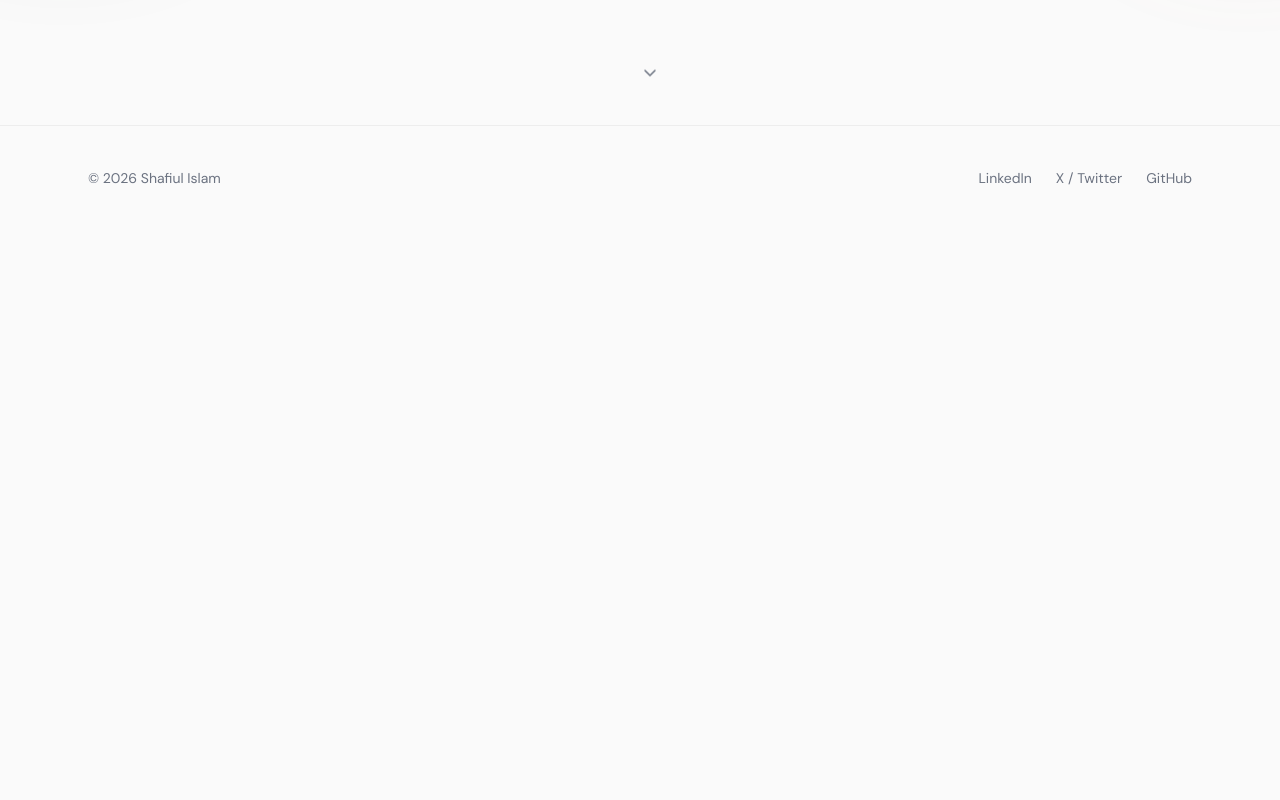
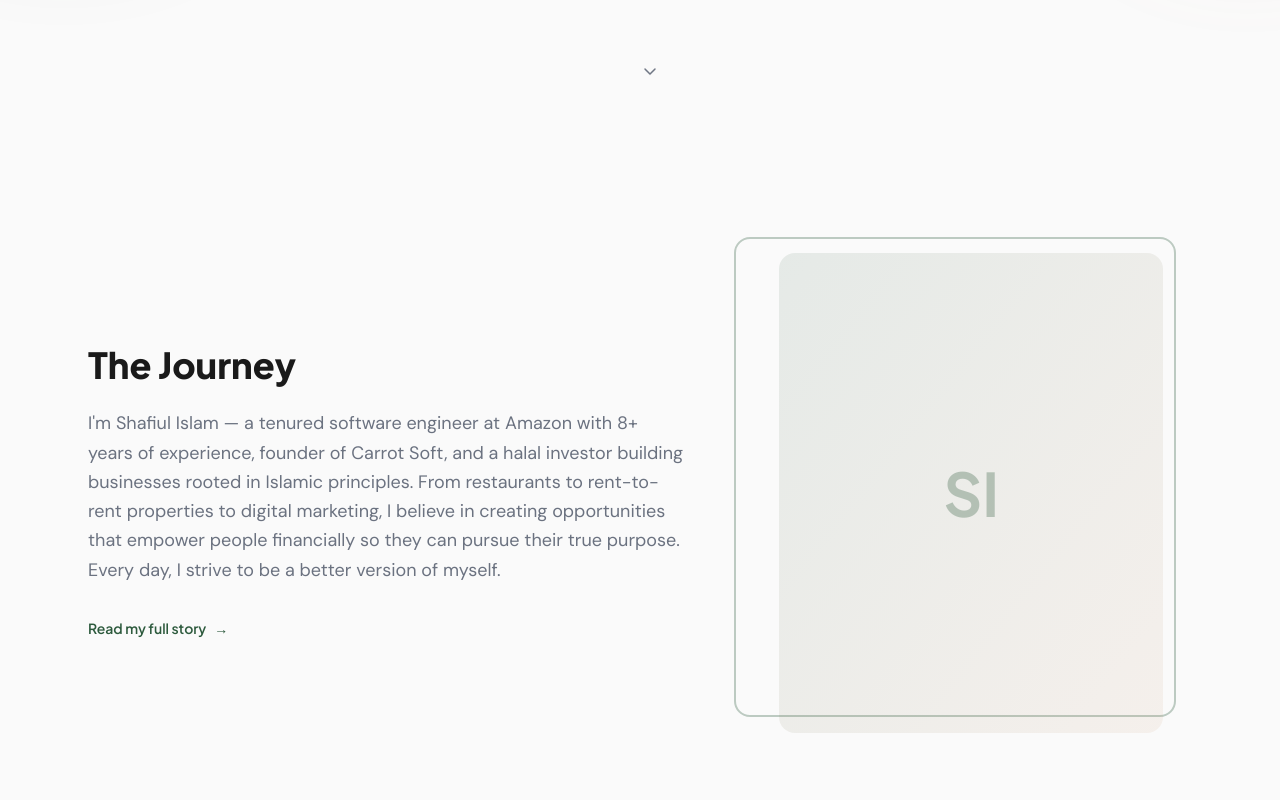
Before and after one commit to emes3ye/emes3ye, a Next.js app: page / in a window 1280 px wide. Shown: the part 740-1540 px from the top of the page. Before the commit the page ends 970 px from the top, so only its background shows below. Built offline with nearby package versions, Linux system fonts and the light colour scheme.

Commit message:
Task 003: Home Page — About Preview Section ✅

```diff
--- a/app/page.tsx
+++ b/app/page.tsx
@@ -1,9 +1,11 @@
 import Hero from "@/components/sections/Hero";
+import AboutPreview from "@/components/sections/AboutPreview";
 
 export default function Home() {
   return (
     <>
       <Hero />
+      <AboutPreview />
     </>
   );
 }
--- /dev/null
+++ b/components/sections/AboutPreview.tsx
@@ -0,0 +1,50 @@
+"use client";
+
+import Link from "next/link";
+import { useInView } from "@/hooks/useInView";
+
+export default function AboutPreview() {
+  const { ref, inView } = useInView();
+
+  return (
+    <section
+      ref={ref as React.RefObject<HTMLElement>}
+      className={`max-w-6xl mx-auto px-6 py-24 md:py-32 transition-all duration-700 ease-out ${
+        inView ? "opacity-100 translate-y-0" : "opacity-0 translate-y-8"
+      }`}
+    >
+      <div className="flex flex-col md:flex-row gap-12 md:gap-16 items-center">
+        {/* Text (60%) */}
+        <div className="flex-1 md:w-3/5">
+          <h2 className="font-heading font-extrabold text-3xl md:text-4xl text-foreground mb-6">
+            The Journey
+          </h2>
+          <p className="text-muted text-lg leading-relaxed mb-8">
+            I&apos;m Shafiul Islam — a tenured software engineer at Amazon with
+            8+ years of experience, founder of Carrot Soft, and a halal investor
+            building businesses rooted in Islamic principles. From restaurants to
+            rent-to-rent properties to digital marketing, I believe in creating
+            opportunities that empower people financially so they can pursue
+            their true purpose. Every day, I strive to be a better version of
+            myself.
+          </p>
+          <Link
+            href="/about"
+            className="inline-flex items-center gap-2 text-accent font-heading font-semibold text-sm hover:gap-3 transition-all duration-200"
+          >
+            Read my full story
+            <span aria-hidden="true">→</span>
+          </Link>
+        </div>
+
+        {/* Photo placeholder (40%) */}
+        <div className="relative w-full md:w-2/5 flex-shrink-0">
+          <div className="absolute -top-4 -left-4 w-full h-full rounded-2xl border-2 border-accent/30" aria-hidden="true" />
+          <div className="relative rounded-2xl bg-gradient-to-br from-accent/10 to-secondary/10 aspect-[4/5] w-full max-w-sm mx-auto flex items-center justify-center">
+            <span className="font-heading font-bold text-accent/30 text-6xl select-none">SI</span>
+          </div>
+        </div>
+      </div>
+    </section>
+  );
+}
--- /dev/null
+++ b/hooks/useInView.ts
@@ -0,0 +1,28 @@
+"use client";
+
+import { useEffect, useRef, useState } from "react";
+
+export function useInView(options?: IntersectionObserverInit) {
+  const ref = useRef<HTMLElement>(null);
+  const [inView, setInView] = useState(false);
+
+  useEffect(() => {
+    const el = ref.current;
+    if (!el) return;
+
+    const observer = new IntersectionObserver(
+      ([entry]) => {
+        if (entry.isIntersecting) {
+          setInView(true);
+          observer.disconnect();
+        }
+      },
+      { threshold: 0.15, ...options }
+    );
+
+    observer.observe(el);
+    return () => observer.disconnect();
+  }, []);
+
+  return { ref, inView };
+}
```
Also changed, not shown: .tasks/done/003_2026-03-14_about-preview.md.
